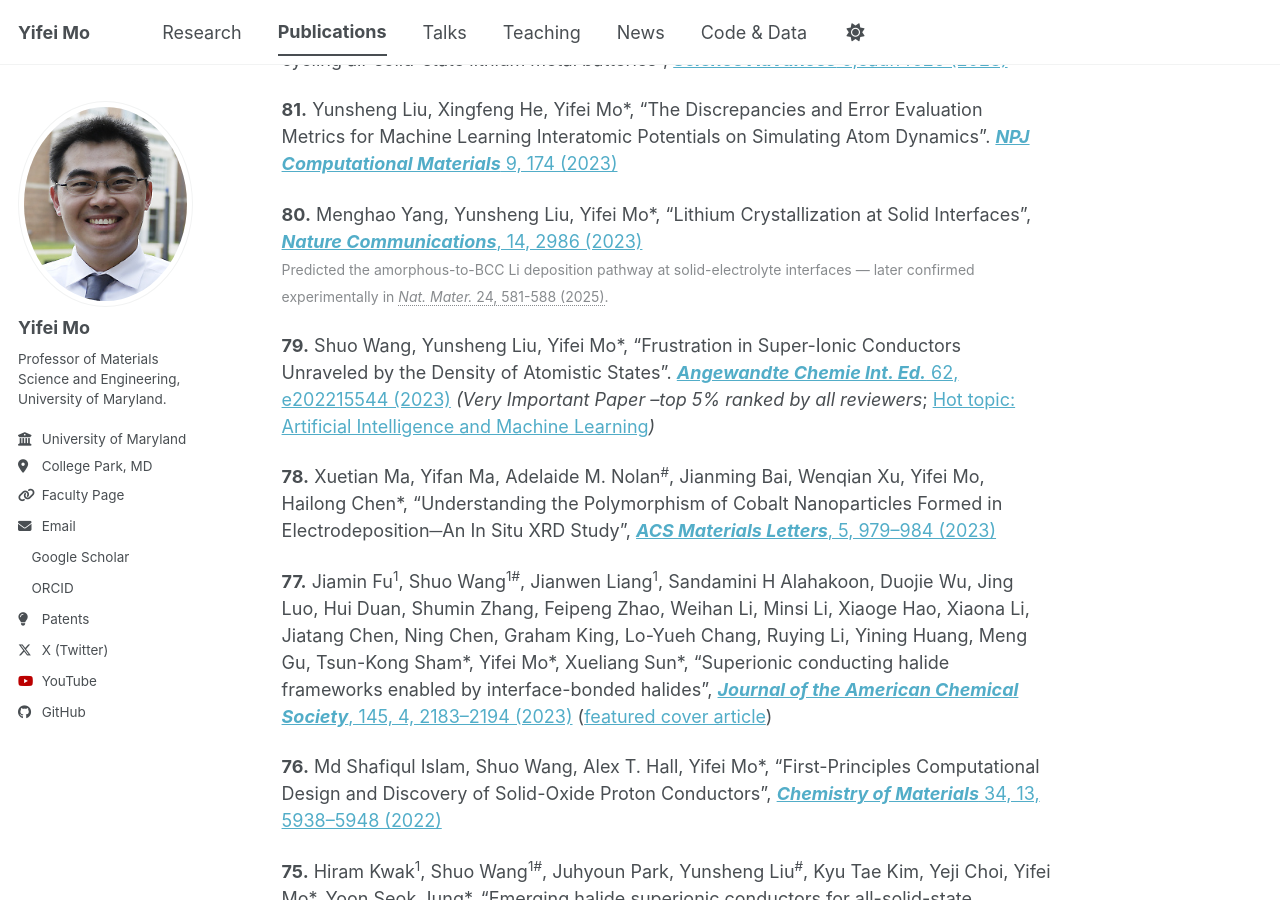
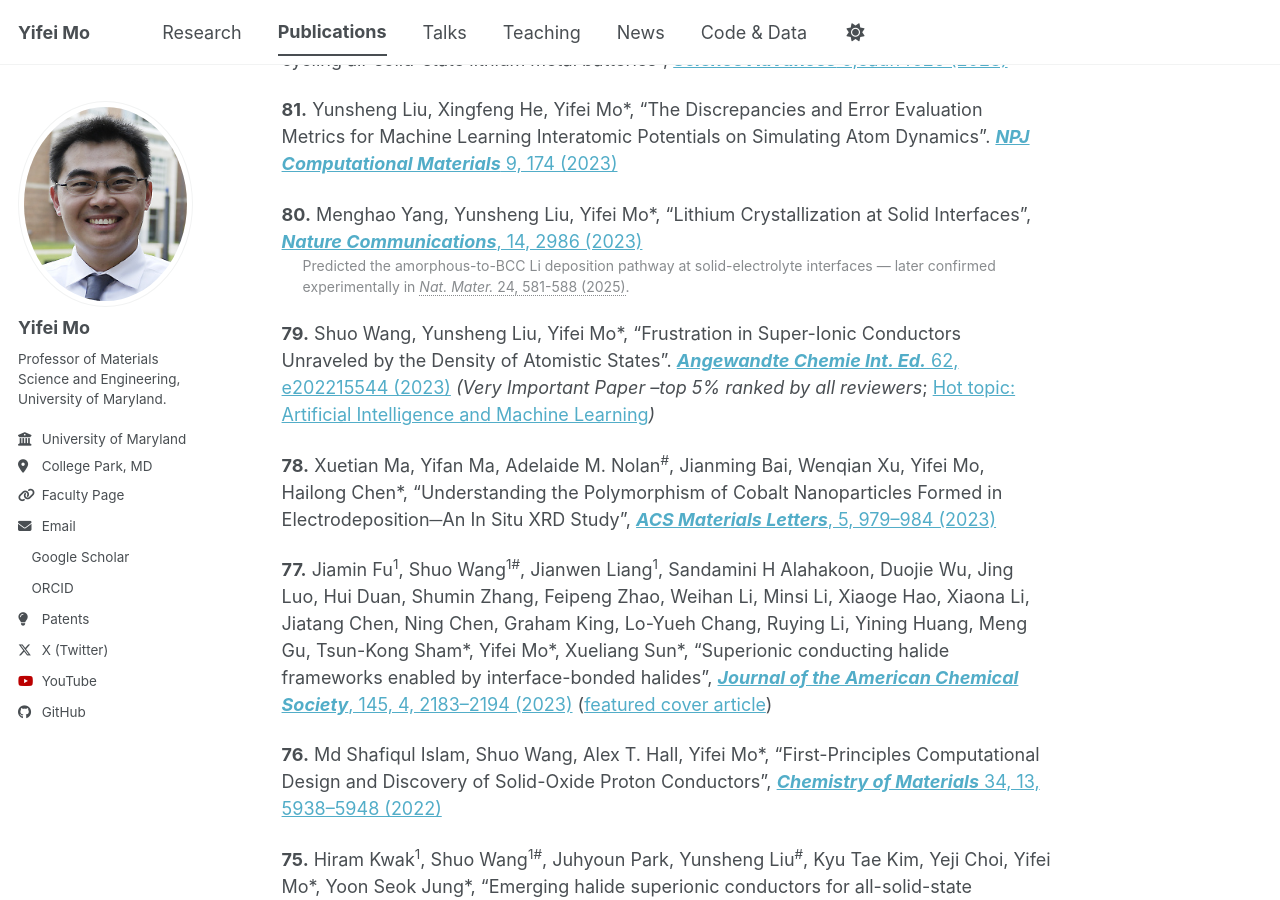
Before and after one commit to yifeimo/yifeimo.github.io, a Jekyll site: the page built from _pages/publications.md, in a window 1280 px wide and 900 px high, scrolled down 2304 px. Built offline with Jekyll 4.4.1, drawn with Linux system fonts in a browser that asks for light colours; a style sheet for code colours, icons or effects is not loaded.

Commit message:
Indent prediction-confirmed annotation under entry 80

```diff
--- a/_pages/publications.md
+++ b/_pages/publications.md
@@ -50,7 +50,7 @@ author_profile: true
 **81.** Yunsheng Liu, Xingfeng He, Yifei Mo\*, "The Discrepancies and Error Evaluation Metrics for Machine Learning Interatomic Potentials on Simulating Atom Dynamics". [***NPJ Computational Materials*** 9, 174 (2023)](https://doi.org/10.1038/s41524-023-01123-3)
 
 **80.** Menghao Yang, Yunsheng Liu, Yifei Mo\*, "Lithium Crystallization at Solid Interfaces", [***Nature Communications***, 14, 2986 (2023)](https://doi.org/10.1038/s41467-023-38757-2)
-<br><span class="citation">Predicted the amorphous-to-BCC Li deposition pathway at solid-electrolyte interfaces — later confirmed experimentally in [*Nat. Mater.* 24, 581-588 (2025)](https://doi.org/10.1038/s41563-024-02094-6).</span>
+<br><span class="citation" style="display: block; margin-left: 1.5em;">Predicted the amorphous-to-BCC Li deposition pathway at solid-electrolyte interfaces — later confirmed experimentally in [*Nat. Mater.* 24, 581-588 (2025)](https://doi.org/10.1038/s41563-024-02094-6).</span>
 
 **79.** Shuo Wang, Yunsheng Liu, Yifei Mo\*, "Frustration in Super-Ionic Conductors Unraveled by the Density of Atomistic States". [***Angewandte Chemie Int. Ed.*** 62, e202215544 (2023)](https://doi.org/10.1002/anie.202215544) *(Very Important Paper ­--top 5% ranked by all reviewers*; [Hot topic: Artificial Intelligence and Machine Learning](https://onlinelibrary.wiley.com/doi/toc/10.1002/(ISSN)2513-0390.hottopic-artificialintelligence)*)*
 
```
